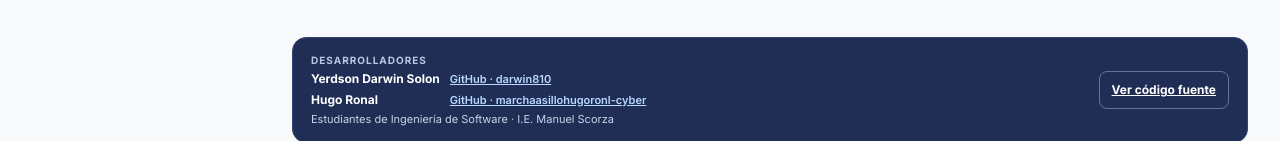
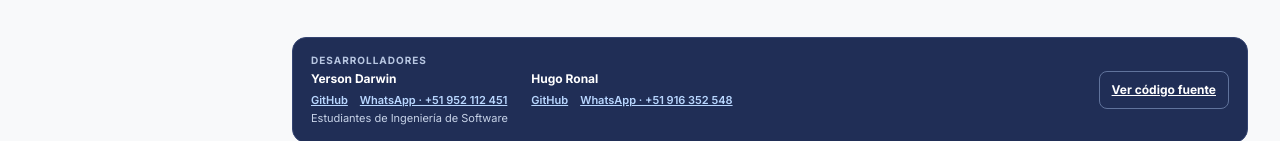
Before and after one commit to manuelscorzatores40122-oss/sistema-inventario-computo, a Next.js app: page /admin/dashboard in a window 1280 px wide. Shown: the part 811-952 px from the top of the page. Built offline with nearby package versions, Linux system fonts and the light colour scheme; no server answers.

Commit message:
feat: add developer WhatsApp contact links

```diff
--- a/app/components/DeveloperCredit.module.css
+++ b/app/components/DeveloperCredit.module.css
@@ -1,9 +1,11 @@
 .credit { display:flex; align-items:center; justify-content:space-between; gap:16px; color:#d9e2f5; background:#202e56; border:1px solid #344471; border-radius:14px; padding:15px 18px; font-size:12px; }
 .credit>div:first-child { display:grid; gap:2px; min-width:0; }
 .credit strong { color:white; overflow-wrap:anywhere; }
-.people { display:grid; grid-template-columns:auto auto; justify-content:start; align-items:center; column-gap:10px; row-gap:3px; }
-.people a { color:#b9d7ff; font-size:11px; font-weight:600; overflow-wrap:anywhere; }
-.people a:hover { color:white; text-decoration:underline; }
+.people { display:flex; flex-wrap:wrap; gap:14px 24px; }
+.person { display:grid; gap:4px; min-width:0; }
+.personLinks { display:flex; flex-wrap:wrap; gap:4px 12px; }
+.personLinks a { color:#b9d7ff; font-size:11px; font-weight:600; overflow-wrap:anywhere; }
+.personLinks a:hover { color:white; text-decoration:underline; }
 .label { color:#b8c7e2; font-size:10px; font-weight:700; text-transform:uppercase; letter-spacing:.1em; }
 .note { color:#c7d3e8; font-size:11px; }
 .links { display:flex; flex-wrap:wrap; gap:8px; }
@@ -13,6 +15,6 @@
 .teacher { margin:18px 0 4px; }
 @media(max-width:575px) {
   .credit { align-items:flex-start; flex-direction:column; gap:10px; }
-  .people { grid-template-columns:1fr; }
+  .people,.person { width:100%; }
   .admin { margin:8px 14px 18px; }
 }
--- a/app/components/DeveloperCredit.tsx
+++ b/app/components/DeveloperCredit.tsx
@@ -8,12 +8,22 @@ export default function DeveloperCredit({ placement = 'admin' }: { placement?: '
       <div>
         <span className={styles.label}>Desarrolladores</span>
         <div className={styles.people}>
-          <strong>Yerdson Darwin Solon</strong>
-          <a href="https://github.com/darwin810" target="_blank" rel="noopener noreferrer">GitHub · darwin810</a>
-          <strong>Hugo Ronal</strong>
-          <a href="https://github.com/marchaasillohugoronl-cyber" target="_blank" rel="noopener noreferrer">GitHub · marchaasillohugoronl-cyber</a>
+          <div className={styles.person}>
+            <strong>Yerson Darwin</strong>
+            <div className={styles.personLinks}>
+              <a href="https://github.com/darwin810" target="_blank" rel="noopener noreferrer">GitHub</a>
+              <a href="https://wa.me/51952112451" target="_blank" rel="noopener noreferrer" aria-label="Contactar por WhatsApp a Yerson Darwin">WhatsApp · +51 952 112 451</a>
+            </div>
+          </div>
+          <div className={styles.person}>
+            <strong>Hugo Ronal</strong>
+            <div className={styles.personLinks}>
+              <a href="https://github.com/marchaasillohugoronl-cyber" target="_blank" rel="noopener noreferrer">GitHub</a>
+              <a href="https://wa.me/51916352548" target="_blank" rel="noopener noreferrer" aria-label="Contactar por WhatsApp a Hugo Ronal">WhatsApp · +51 916 352 548</a>
+            </div>
+          </div>
         </div>
-        <span className={styles.note}>Estudiantes de Ingeniería de Software · I.E. Manuel Scorza</span>
+        <span className={styles.note}>Estudiantes de Ingeniería de Software</span>
       </div>
       <div className={styles.links}>
         <a href={repository} target="_blank" rel="noopener noreferrer">Ver código fuente</a>
```
